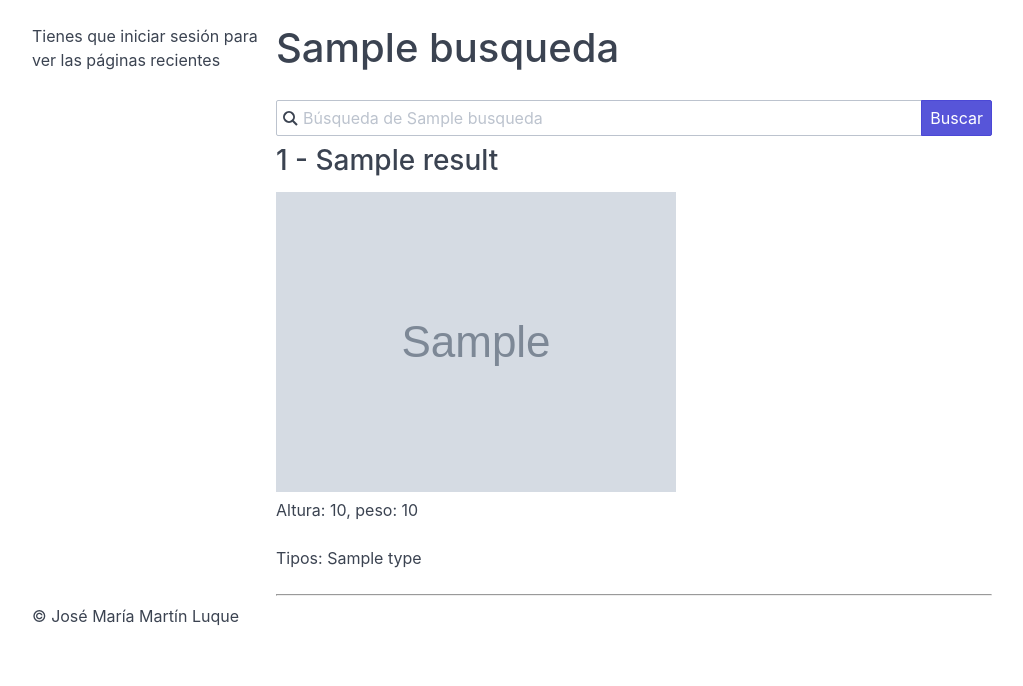
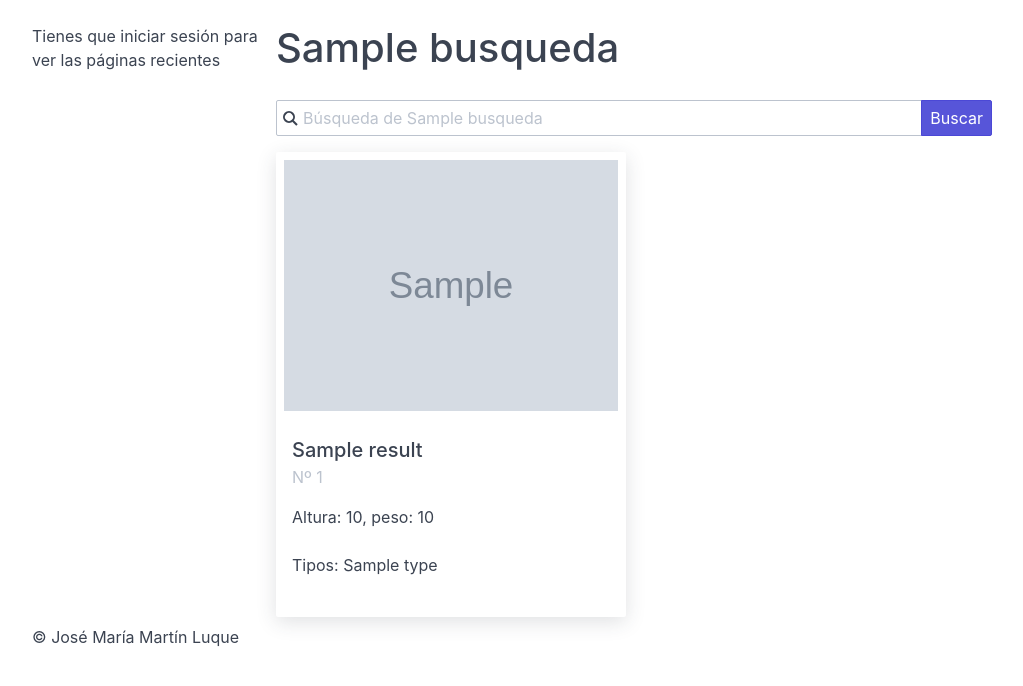
Before and after one commit to jmml97/dai-practicas, a Python web app: template flask/templates/pokemon.html in a window 1280 px wide. Shown: the part 60-746 px from the top of the page, without its empty margins (128-1151 px from the left). Run offline with Jinja, Linux system fonts and the light colour scheme; the template is opened without the code that fills it: most values are stand-ins (such as "Sample title", 1, 10 or a date in 2020); grey boxes marked "Sample" are stand-in pictures.

Commit message:
Tarjetas en búsqueda de Pokémon

```diff
--- a/flask/templates/pokemon.html
+++ b/flask/templates/pokemon.html
@@ -4,12 +4,26 @@
 
 {% block search %}
 
+<div class="search columns">
   {% for pokemon in results %}
-  <h3>{{ pokemon.num }} - {{ pokemon.name }}</h3>
-  <img src="{{ pokemon.img }}" alt="">
-  <p>Altura: {{ pokemon.height }}, peso: {{ pokemon.weight }}</p>
-  <p>Tipos: {% for type in pokemon.type %} {{ type }} {% endfor %} </p>
-  <hr>
+    <div class="column col-6 col-xs-12">
+      <div class="card">
+        <div class="card-image">
+          <img src="{{ pokemon.img }}" class="pokemon-image img-responsive">
+        </div>
+        <div class="card-header">
+          <div class="card-title h5">{{ pokemon.name }}</div>
+          <div class="card-subtitle text-gray">Nº {{ pokemon.num }}</div>
+        </div>
+        <div class="card-body">
+          <p>Altura: {{ pokemon.height }}, peso: {{ pokemon.weight }}</p>
+          <p>Tipos: {% for type in pokemon.type %} {{ type }} {% endfor %} </p>
+        </div>
+      </div>
+    </div>
   {% endfor %}
+</div>
+
+
 
 {% endblock %}
```
